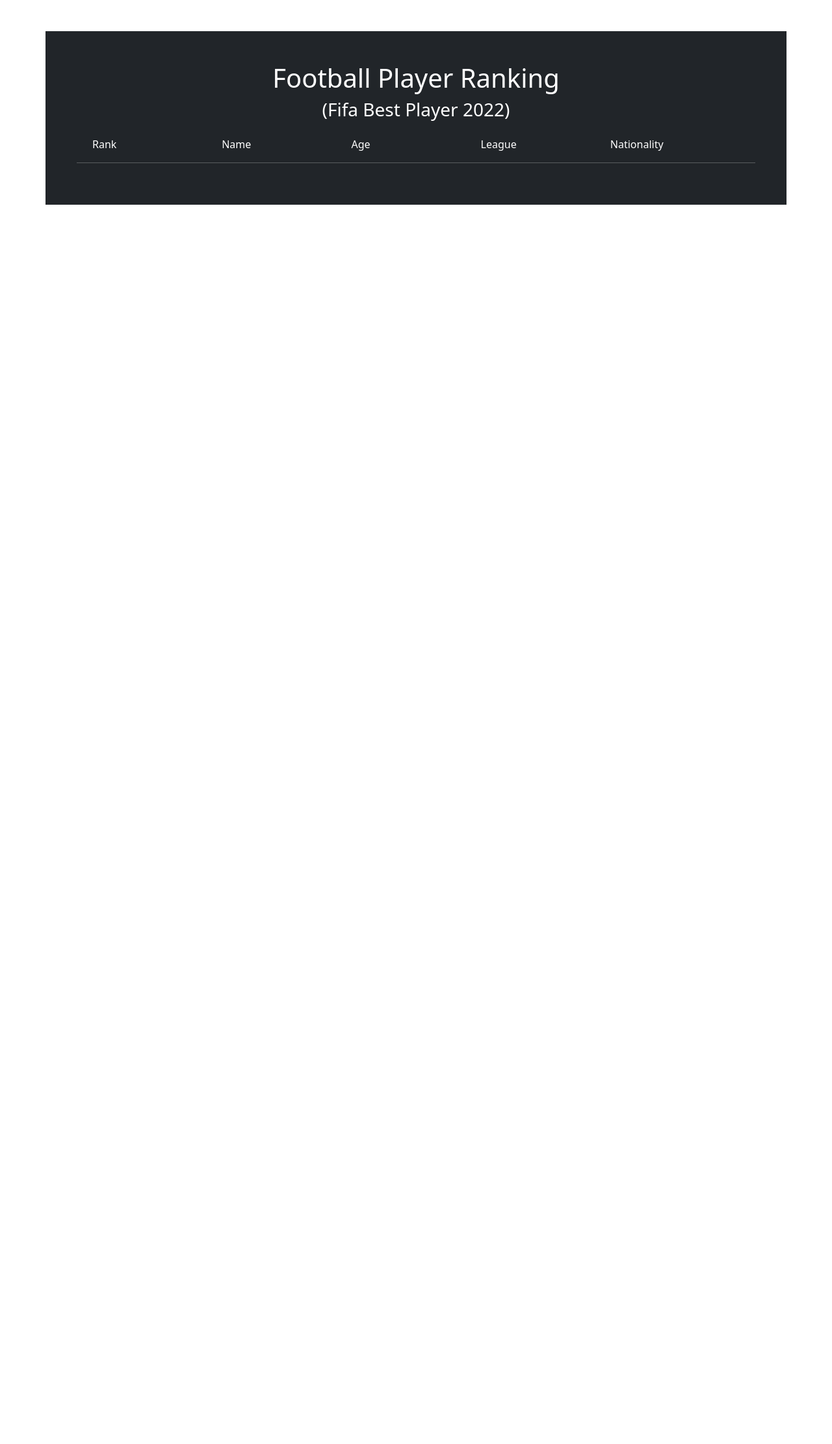
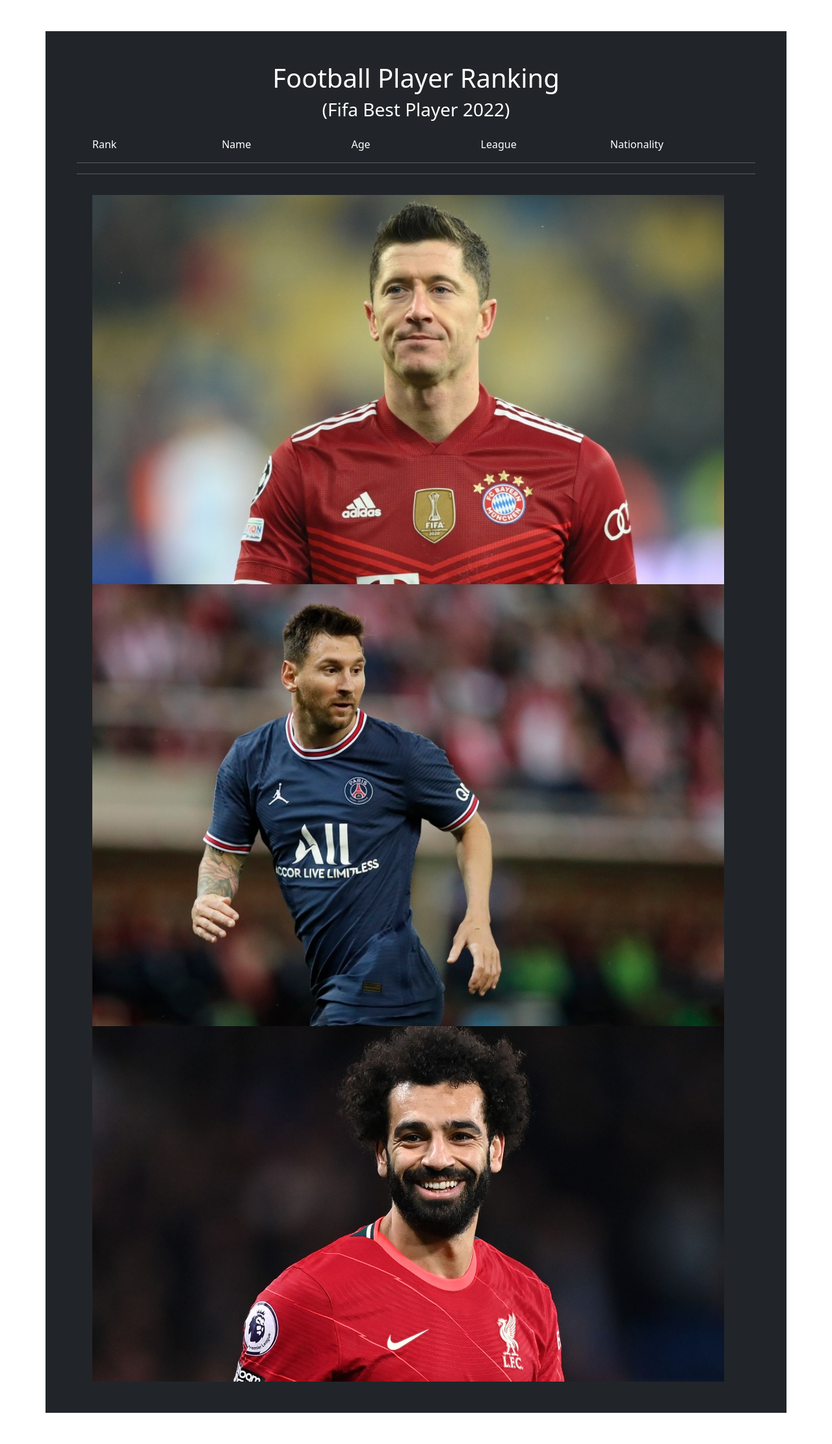
Before and after one commit to AdamG4/tk-1-kel-1-pbp-genap-2021-2022, a Django app: page /ranking/ in a window 1280 px wide. Shown: the whole page at 65% size. Before the commit the page ends 315 px from the top, so only its background shows below. Run offline with Django 4.2, Linux system fonts and the light colour scheme; data that the repository does not hold is empty.

Commit message:
add images in rankHome.html

```diff
--- a/ranking/templates/rankHome.html
+++ b/ranking/templates/rankHome.html
@@ -28,6 +28,12 @@
       <div class="col">.{{x.nationality}}</div>
     </div>
     {% endfor %}
+    <hr></hr>
+    <div class="container pt-3 row">
+      <img class="float-start rounded col" src="images/robert-lewandowski.jpg" alt="Robert Lewandowski">
+      <img class="float-none rounded col" src="images/lionel-messi.jpg" alt="Lionel Messi">
+      <img class="float-end rounded col" src="images/mohammed-salah.jpg" alt="Mohammed Salah">
+    </div>
   </div>
 </body>
 </html>
```
Also changed, not shown: ranking/templates/images/lionel-messi.jpg (added), ranking/templates/images/mohammed-salah.jpg (added), ranking/templates/images/robert-lewandowski.jpg (added).
